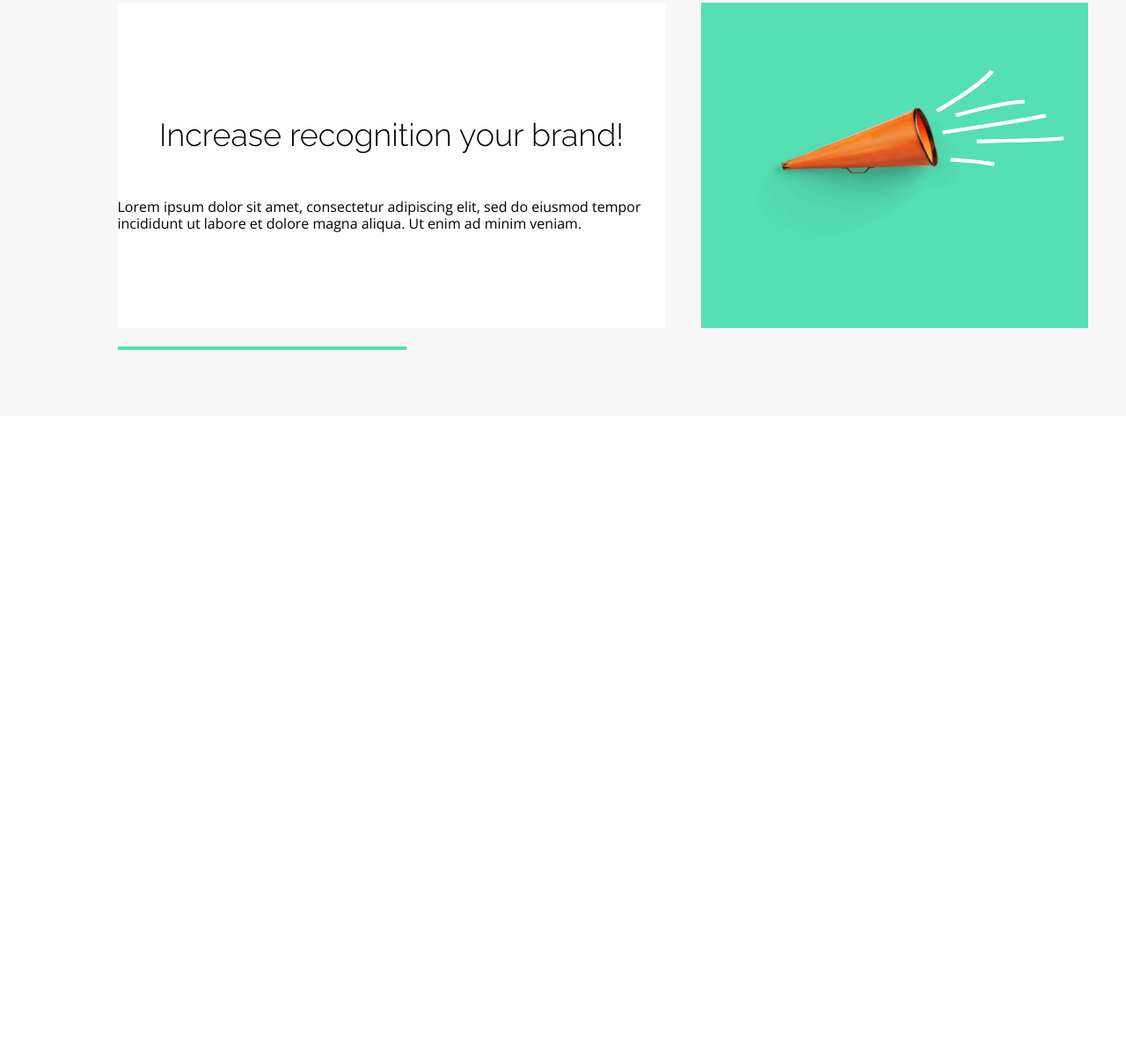
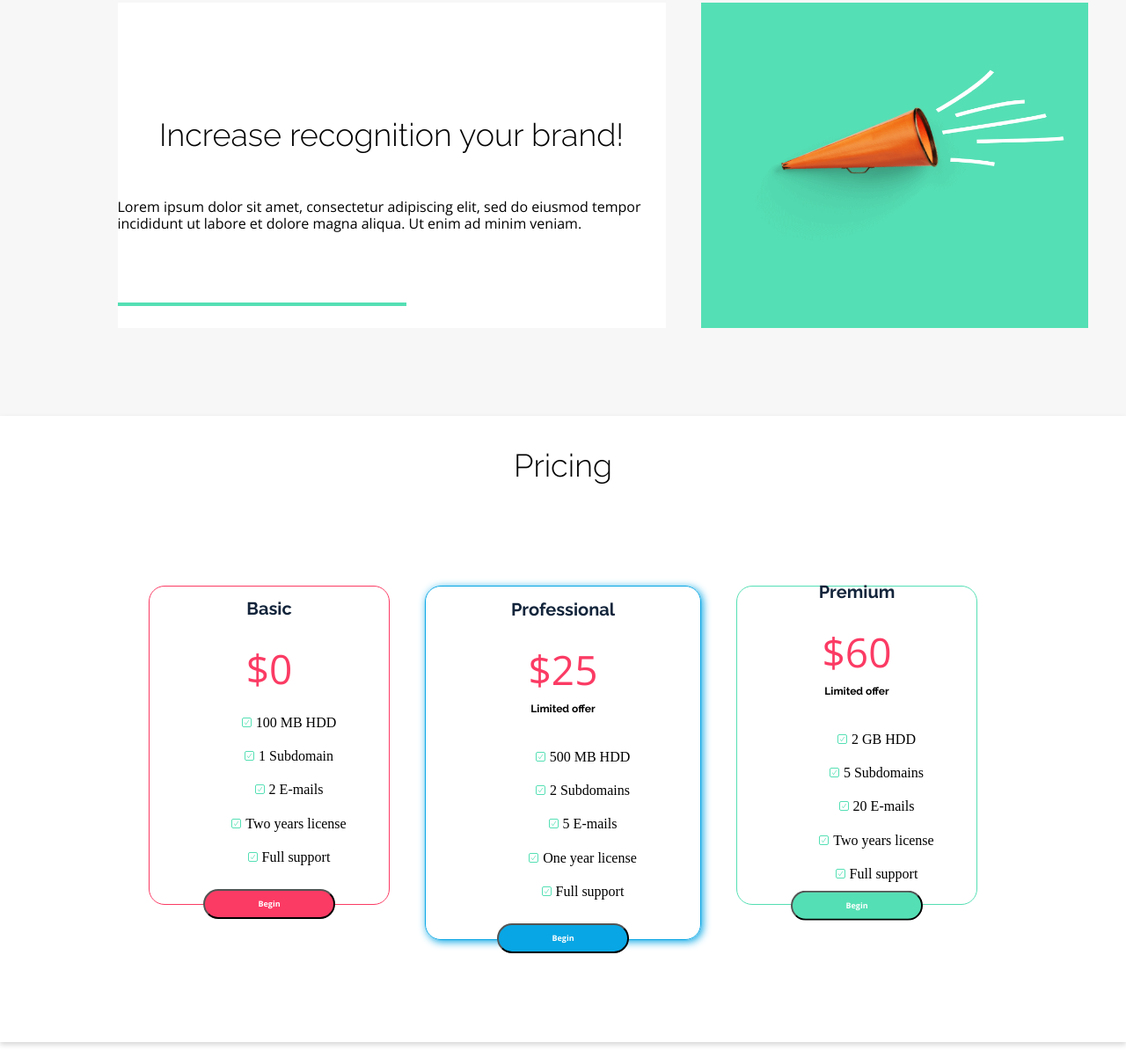
Before and after one commit to Annszer/BestShop, a plain HTML site: page index.html in a window 1280 px wide. Shown: the part 2235-3437 px from the top of the page at 88% size. Before the commit the page ends 2708 px from the top, so only its background shows below. Drawn offline with nearby package versions, Linux system fonts and the light colour scheme.

Commit message:
in progress - pricing section

```diff
--- a/css/style.css
+++ b/css/style.css
@@ -235,7 +235,6 @@
     width: 62px;
     height: 62px;
     border-radius: 50%;
-    background: 5px solid yellow;
     transform: translate(-50%);
 }
 
@@ -428,5 +427,152 @@
 
 .benefit-box1-separate:after {
     background-color: var(--color-green);
+    bottom: 25px;
 }
+
 /*endregion sekcja benefity*/
+
+/*region sekcja pricing*/
+.pricing {
+    width: 100%;
+    height: 712px;
+    background: var(--color-white);
+    box-shadow: 0 3px 6px #00000029;
+    opacity: 1;
+    margin: 0;
+}
+
+.pricing .container {
+    /*border: 5px solid red;*/
+    display: flex;
+    justify-content: center;
+    align-items: center;
+    flex-direction: column;
+}
+
+.pricing-title {
+    text-align: center;
+    font-size: 36px;
+    font-weight: 300;
+    font-family: var(--font-relaway);
+    letter-spacing: 0;
+    color: var(--color-black);
+}
+
+.pricing-window {
+    width: 100%;
+    height: 616px;
+    /*border: 5px solid violet;*/
+    /*background: #55DFB4;*/
+    display: flex;
+    justify-content: center;
+    flex-direction: row;
+    gap: 40px;
+}
+
+.pricing-box {
+    width: 272px;
+    height: 361px;
+    display: flex;
+    justify-content: center;
+    align-items: center;
+    flex-direction: column;
+    margin-top: 80px;
+    border-radius: 18px;
+}
+
+.pricing-box-title {
+    text-align: left;
+    font-family: var(--font-relaway);
+    font-weight: bold;
+    font-size: 20px;
+    letter-spacing: 0;
+    color: #13253B;
+    padding: 10px;
+}
+
+.pricing-box-price {
+    text-align: left;
+    font-family: var(--font-open);
+    font-weight: 300;
+    font-size: 46px;
+    letter-spacing: 0;
+    color: var(--color-redish);
+    margin: 0 auto;
+}
+
+.pricing-list {
+    display: flex;
+    /*justify-content: center;*/
+    align-items: center;
+    flex-direction: column;
+}
+
+.pricing-list li {
+    list-style: none;
+    padding: 0;
+    margin: 10px;
+    text-decoration: none;
+}
+
+.pricing-list li::before {
+    content: url(../assets/Ckechmark-1.svg);
+    padding: 5px;
+}
+
+.pricing-list-close::before {
+    content: url(../assets/Close.svg);
+    padding: 5px;
+}
+
+.pricing-btn {
+    width: 150px;
+    height: 50px;
+    color: var(--color-white);
+    border-radius: 23px;
+    box-shadow: none;
+    background-repeat: no-repeat;
+    font-size: 9px;
+    font-weight: bold;
+    font-family: var(--font-open);
+    padding: 10px;
+}
+
+.pricing-box-basic {
+    border: 1px solid var(--color-redish);
+}
+
+.pricing-box-professional {
+    padding: 20px;
+    border: 1px solid var(--color-primary);
+    box-shadow: 2px 2px 10px var(--color-primary);
+}
+
+.pricing-box-premium {
+    border: 1px solid var(--color-green);
+}
+
+.pricing-box-offer {
+    text-align: left;
+    font-family: var(--font-relaway);
+    letter-spacing: 0;
+    color: var(--color-black);
+    font-size: 12px;
+    font-weight: bold;
+}
+
+.pricing-btn-basic {
+    background: var(--color-redish);
+    /*transform: translate(0, 50%);*/
+}
+
+.pricing-btn-professional {
+    background: var(--color-primary);
+    /*transform: translate(0, 50%);*/
+}
+
+.pricing-btn-premium {
+    background: var(--color-green);
+    transform: translate(0, -50%);
+}
+/*endregion sekcja pricing*/
--- a/index.html
+++ b/index.html
@@ -125,6 +125,54 @@
 </section>
 <!--sekcja benefity-->
 
+<!--sekcja pricing-->
+    <section class="pricing">
+        <div class="container">
+            <p class="pricing-title">Pricing</p>
+            <div class="pricing-window">
+
+                <div class="pricing-box pricing-box-basic">
+                    <p class="pricing-box-title ">Basic</p>
+                    <p class="pricing-box-price">$0</p>
+                    <ul class="pricing-list">
+                        <li>100 MB HDD</li>
+                        <li>1 Subdomain</li>
+                        <li>2 E-mails</li>
+                        <li>Two years license</li>
+                        <li>Full support</li>
+                    </ul>
+                    <button class="pricing-btn pricing-btn-basic">Begin</button>
+                </div>
+                <div class="pricing-box pricing-box-professional">
+                    <p class="pricing-box-title">Professional</p>
+                    <p class="pricing-box-price">$25</p>
+                    <p class="pricing-box-offer">Limited offer</p>
+                    <ul class="pricing-list">
+                        <li>500 MB HDD</li>
+                        <li>2 Subdomains</li>
+                        <li>5 E-mails</li>
+                        <li>One year license</li>
+                        <li>Full support</li>
+                    </ul>
+                    <button class="pricing-btn pricing-btn-professional">Begin</button>
+                </div>
+                <div class="pricing-box pricing-box-premium">
+                    <p class="pricing-box-title">Premium</p>
+                    <p class="pricing-box-price">$60</p>
+                    <p class="pricing-box-offer">Limited offer</p>
+                    <ul class="pricing-list">
+                        <li>2 GB HDD</li>
+                        <li>5 Subdomains</li>
+                        <li>20 E-mails</li>
+                        <li>Two years license</li>
+                        <li>Full support</li>
+                    </ul>
+                    <button class="pricing-btn pricing-btn-premium">Begin</button>
+                </div>
+            </div>
+        </div>
+    </section>
+<!--sekcja pricing-->
 
 </body>
 </html>
```
Lines whose indentation alone changed are shown as unchanged.
